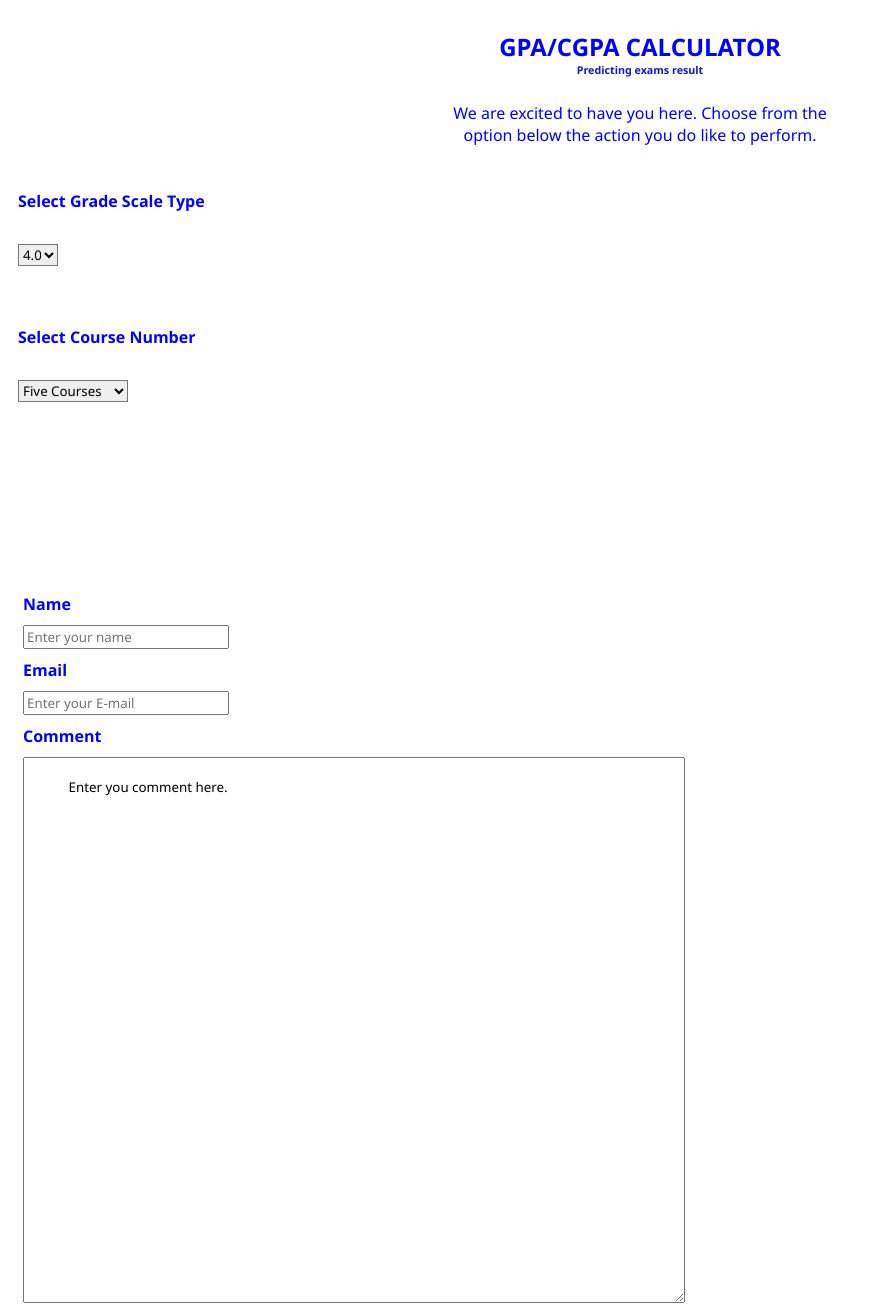
After one commit to omoluabidotcom/GPA-Calculator, a PHP site: page /Views/gpacalcindex.php in a window 1280 px wide. The commit adds this page. Shown: the whole page, without its empty margins (0-871 px from the left). Run offline with PHP 8.4, Linux system fonts and the light colour scheme.

Commit message:
Styling added to some pages

```diff
--- /dev/null
+++ b/Stylesheets/gpacalcindex.css
@@ -0,0 +1,7 @@
+@import url("header.css");
+@import url("gpscalecourse.css");
+@import url("indexfooter.css");
+
+* {
+    font-family: 'Segoe UI', Tahoma, Geneva, Verdana, sans-serif;
+}
--- /dev/null
+++ b/Stylesheets/gpscalecourse.css
@@ -0,0 +1,25 @@
+* {
+    font-family: 'Segoe UI', Tahoma, Geneva, Verdana, sans-serif;
+}
+
+.dropdown_scale {
+    margin: 10px;
+    margin-left: 10px;
+    width: 40px;
+    margin-bottom: 60px;
+    border-width: 1px;
+}
+
+.dropdown_course {
+    margin: 10px;
+    margin-left: 10px;
+    width: 110px;
+    margin-bottom: 164px;
+    border-width: 1px;
+}
+
+h4 {
+    margin: 0px;
+    margin-left: 10px;
+    color: blue;
+}
--- a/Stylesheets/header.css
+++ b/Stylesheets/header.css
@@ -1,3 +1,7 @@
+* {
+    font-family: 'Segoe UI', Tahoma, Geneva, Verdana, sans-serif;
+}
+
 .body {
     display: block;
     text-align: center;
--- a/Stylesheets/indexfooter.css
+++ b/Stylesheets/indexfooter.css
@@ -1,5 +1,6 @@
 * {
     display: block;
+    font-family: 'Segoe UI', Tahoma, Geneva, Verdana, sans-serif;
 }
 
 .comment_form {
@@ -17,6 +18,7 @@
 
 .comment_input {
     margin: 10px;
+    padding-left: 3px;
 }
 
 .form_names {
--- /dev/null
+++ b/Views/gpacalcindex.php
@@ -0,0 +1,26 @@
+<!DOCTYPE html>
+<html>
+
+ <head>
+
+   <link href="../Stylesheets/gpacalcindex.css" type="text/css" rel="stylesheet" />
+
+ </head>
+
+ <body>
+
+    <?php
+      include 'header.html';
+    ?>
+
+    <?php
+      include 'gpscalecourse.php';
+    ?>
+
+    <?php
+      include 'indexfooter.html';
+    ?>
+
+
+ </body>
+</html>
--- /dev/null
+++ b/Views/gpscalecourse.php
@@ -0,0 +1,36 @@
+<!DOCTYPE html>
+<html>
+ <head>
+
+   <link href="../Stylesheets/gpascalecourse.css" type="text/css" rel="stylesheet" />
+
+ </head>
+
+ <body>
+   <h4> Select Grade Scale Type </h4> <br />
+    <select name="scale" size="1" class="dropdown_scale" id="dropdown_scale" >
+
+      <option value="four" class="four_p" id="four_p" > 4.0 </option>
+      <option value="five" class="five_p" id="five_p" > 5.0 </option>
+      <option value="seven" class="seven_p" id="seven_p" > 7.0 </option>
+
+    </select>
+
+   <h4> Select Course Number </h4> <br />
+    <select name="scale" size="1" class="dropdown_course" id="dropdown_course" >
+
+      <option value="five_course" class="five_c" id="five_c" > Five Courses </option>
+      <option value="six_course" class="six_c" id="six_c" > Six Courses </option>
+      <option value="seven_course" class="seven_c" id="seven_c" > Seven Courses </option>
+      <option value="eight_course" class="eight_c" id="eight_c" > Eight Courses </option>
+      <option value="nine_course" class="nine_c" id="_c" > Nine Courses </option>
+      <option value="ten_course" class="ten_c" id="_c" > Ten Courses </option>
+      <option value="eleven_course" class="eleven_c" id="eleven_c" > Eleven Courses </option>
+      <option value="twelve_course" class=twelve_c" id="_c" > Twelve Courses </option>
+      <option value="thirteen_course" class="thirteen_c" id="thirteen_c" > Thirteen Courses </option>
+      <option value="fourtheen_course" class="fourtheen_c" id="fourtheen_c" > Fourtheen Courses </option>
+
+    </select>
+
+ </body>
+</html>
--- a/Views/indexbody.html
+++ b/Views/indexbody.html
@@ -12,9 +12,9 @@
 
  <body>
 
-    <button type="submit" class="gpa_calculate" id="gpa_calculate" > Calculate GPA </button> <br />
+    <button type="submit" class="gpa_calculate" id="gpa_calculate" > <a href="Views/gpacalcindex.php" > Calculate GPA </a> </button> <br />
 
-    <button type="submit" class="cgpa_calculate" id="cgpa_calculate" > Calculate CGPA </button>
+    <button type="submit" class="cgpa_calculate" id="cgpa_calculate" > <a href="Views/cgpacalcindex.php" > Calculate CGPA </a> </button>
 
  </body>
 
--- a/index.php
+++ b/index.php
@@ -13,7 +13,7 @@
    <meta name="viewport" content="width=device-width, initial-scale=1.0" />
 
    <title>
-     GPA Calculator
+
    </title>
 
    <link href="Stylesheets/indexstyle.css" type="text/css" rel="stylesheet" />
@@ -35,7 +35,7 @@
       include 'Views/indexbody.html';
     ?>
 
-<?php
+    <?php
       echo "<br />";
       include 'Views/indexfooter.html';
     ?>
```
Also changed, not shown: Stylesheets/indexbody.css (+26 -2 lines), Views/cgpacalcindex.php (added, +18 -0 lines).
